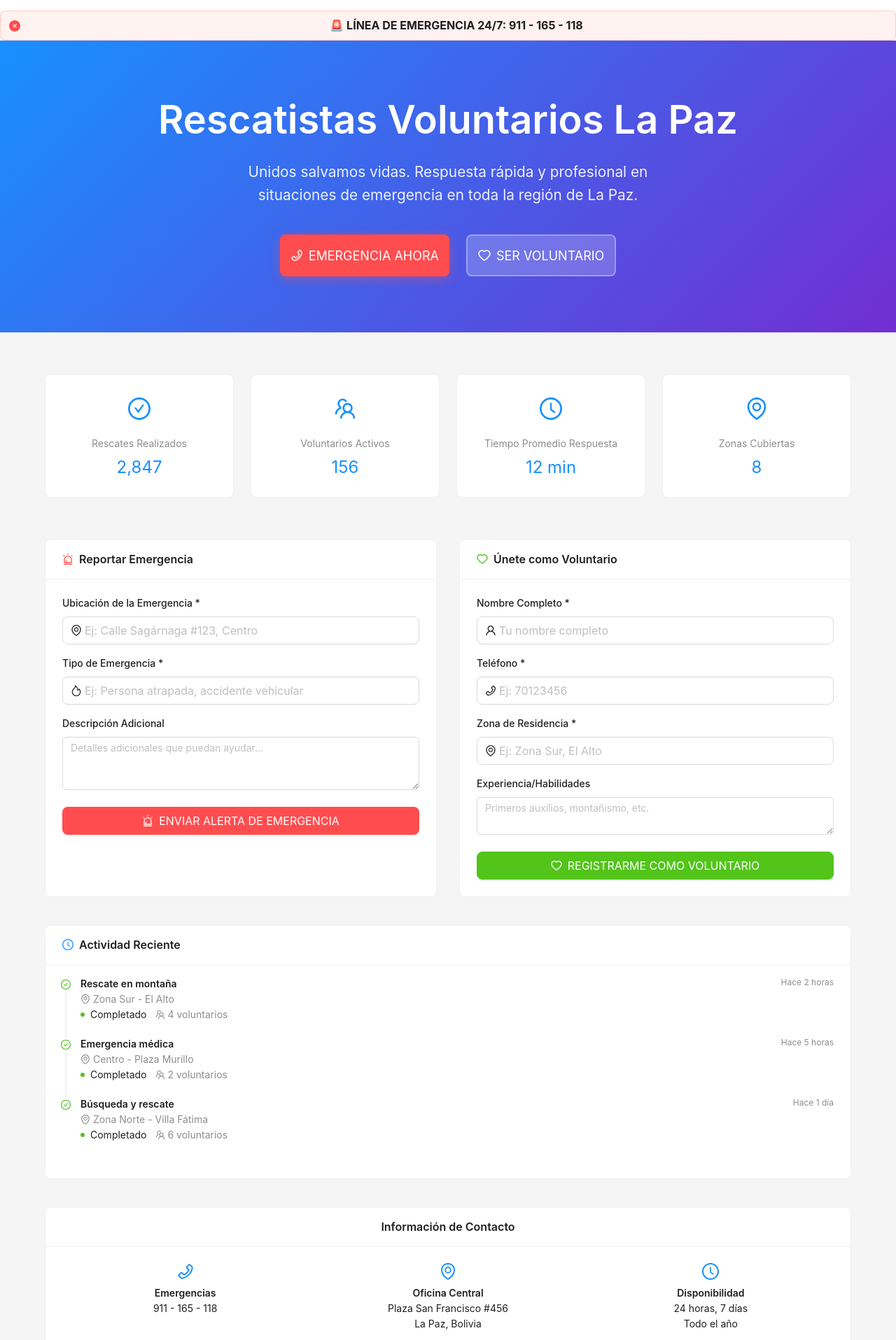
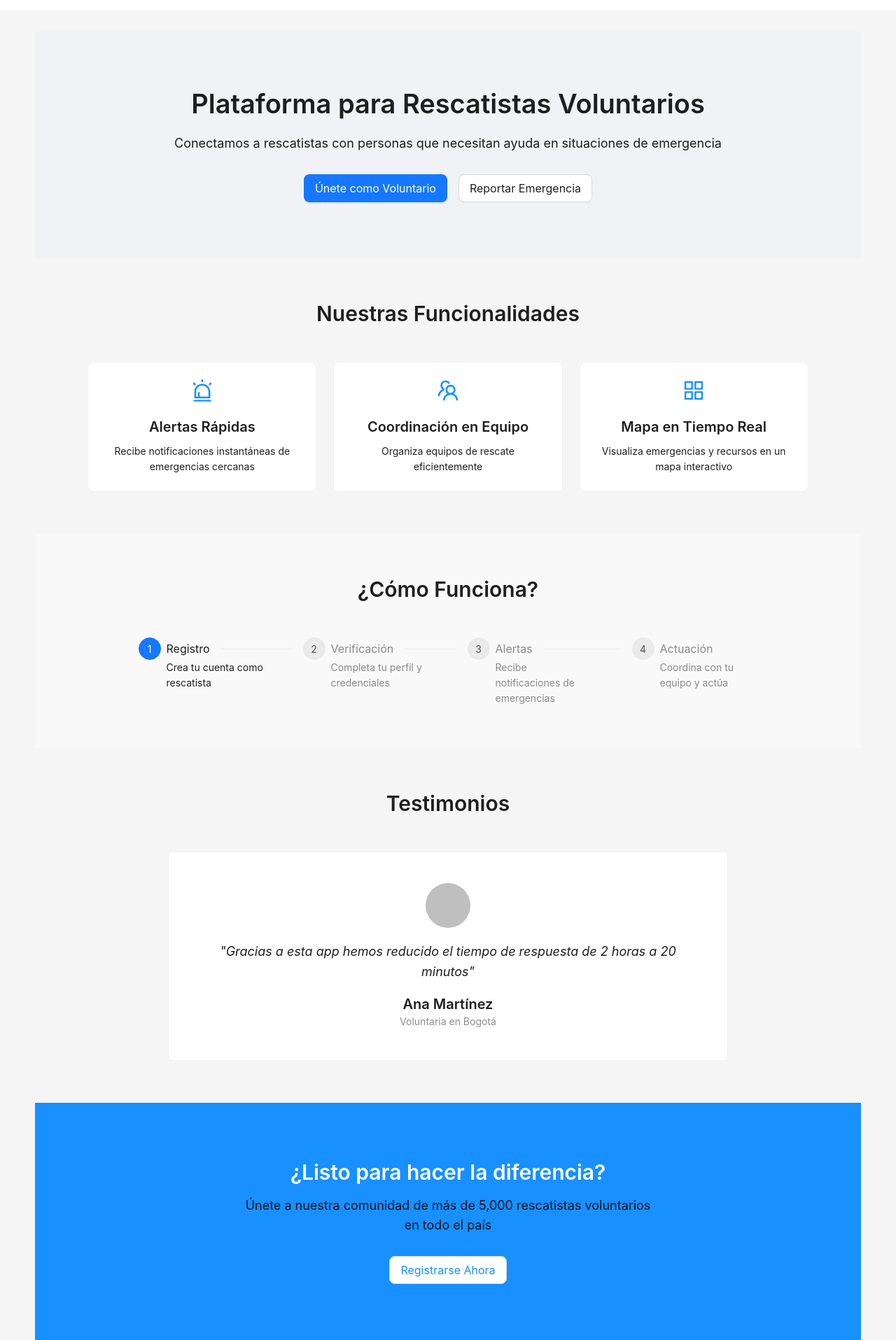
Before and after one commit to mauroSoliz98/ProyectoIntegrador, a React (Vite) app: page /home/home in a window 1280 px wide. Shown: the part 65-1980 px from the top of the page at 70% size. Built offline with nearby package versions, Linux system fonts and the light colour scheme.

Commit message:
Elaboracion de la interfaz

```diff
--- a/src/Pages/Chat/Chat.jsx
+++ b/src/Pages/Chat/Chat.jsx
@@ -43,8 +43,8 @@ const Chat = () => {
     if (!profileId) return;
 
     // Crear conexión WebSocket con el backend
-    const websocketUrl = `wss://https://proyectointegradorbackend-gbuj.onrender.com//api/chat/ws`;
-    //const websocketUrl = `ws://localhost:8000/api/chat/ws`; // Para desarrollo local
+    //const websocketUrl = `wss://https://proyectointegradorbackend-gbuj.onrender.com//api/chat/ws`;
+    const websocketUrl = `ws://localhost:8000/api/chat/ws`; // Para desarrollo local
     //websocketRef.current = serviceChat.socketConn(); //<--Falla
     websocketRef.current = new WebSocket(websocketUrl);
     websocketRef.current.onopen = () => {
--- a/src/Pages/Home/Home.jsx
+++ b/src/Pages/Home/Home.jsx
@@ -1,374 +1,160 @@
-import React, { useState } from 'react';
+import React from 'react';
+import { Layout, Menu, Button, Card, Row, Col, Typography, Steps, Avatar, Carousel } from 'antd';
 import {
-  Button,
-  Card,
-  Row,
-  Col,
-  Typography,
-  Space,
-  Statistic,
-  Badge,
-  Timeline,
-  Alert,
-  Input
-} from 'antd';
-import {
+  HomeOutlined,
+  TeamOutlined,
+  AlertOutlined,
+  LoginOutlined,
+  AppstoreOutlined,
   PhoneOutlined,
-  TeamOutlined,
-  ClockCircleOutlined,
-  CheckCircleOutlined,
-  HeartOutlined,
-  AlertOutlined,
-  UserOutlined,
-  EnvironmentOutlined,
-  SafetyOutlined,
-  FireOutlined
+  HeartOutlined
 } from '@ant-design/icons';
 
-const { Title, Paragraph, Text } = Typography;
+const { Header, Content, Footer } = Layout;
+const { Title, Text, Paragraph } = Typography;
+const { Step } = Steps;
 
-export default function RescatistasHomepage() {
-  const handleEmergencyCall = () => {
-    console.log('Llamada de emergencia activada');
-  };
-
-  const handleEmergencyReport = () => {
-    console.log('Reporte de emergencia enviado');
-  };
-
-  const handleVolunteerRegister = () => {
-    console.log('Registro de voluntario enviado');
-  };
-
-  const stats = [
-    { title: 'Rescates Realizados', value: 2847, icon: <CheckCircleOutlined /> },
-    { title: 'Voluntarios Activos', value: 156, icon: <TeamOutlined /> },
-    { title: 'Tiempo Promedio Respuesta', value: '12 min', icon: <ClockCircleOutlined /> },
-    { title: 'Zonas Cubiertas', value: 8, icon: <EnvironmentOutlined /> }
+const Home = () => {
+  // Datos de ejemplo
+  const features = [
+    {
+      title: "Alertas Rápidas",
+      icon: <AlertOutlined style={{ fontSize: '32px' }} />,
+      description: "Recibe notificaciones instantáneas de emergencias cercanas"
+    },
+    {
+      title: "Coordinación en Equipo",
+      icon: <TeamOutlined style={{ fontSize: '32px' }} />,
+      description: "Organiza equipos de rescate eficientemente"
+    },
+    {
+      title: "Mapa en Tiempo Real",
+      icon: <AppstoreOutlined style={{ fontSize: '32px' }} />,
+      description: "Visualiza emergencias y recursos en un mapa interactivo"
+    }
   ];
 
-  const recentRescues = [
+  const testimonials = [
     {
-      time: 'Hace 2 horas',
-      location: 'Zona Sur - El Alto',
-      type: 'Rescate en montaña',
-      status: 'Completado',
-      volunteers: 4
+      name: "Carlos Rodríguez",
+      role: "Rescatista en Medellín",
+      content: "Esta plataforma ha revolucionado nuestra capacidad de respuesta en desastres naturales"
     },
     {
-      time: 'Hace 5 horas',
-      location: 'Centro - Plaza Murillo',
-      type: 'Emergencia médica',
-      status: 'Completado',
-      volunteers: 2
-    },
-    {
-      time: 'Hace 1 día',
-      location: 'Zona Norte - Villa Fátima',
-      type: 'Búsqueda y rescate',
-      status: 'Completado',
-      volunteers: 6
+      name: "Ana Martínez",
+      role: "Voluntaria en Bogotá",
+      content: "Gracias a esta app hemos reducido el tiempo de respuesta de 2 horas a 20 minutos"
     }
   ];
 
   return (
-    <div style={{ minHeight: '100vh', backgroundColor: '#f5f5f5' }}>
-      {/* Header de Emergencia */}
-      <Alert
-        message="🚨 LÍNEA DE EMERGENCIA 24/7: 911 - 165 - 118"
-        type="error"
-        showIcon
-        style={{ textAlign: 'center', fontSize: '16px', fontWeight: 'bold' }}
-      />
-
+    <Layout className="layout">
       {/* Hero Section */}
-      <div style={{
-        background: 'linear-gradient(135deg, #1890ff 0%, #722ed1 100%)',
-        padding: '80px 0',
-        color: 'white',
-        textAlign: 'center'
-      }}>
-        <div style={{ maxWidth: '1200px', margin: '0 auto', padding: '0 24px' }}>
-          <Title level={1} style={{ color: 'white', fontSize: '3.5rem', margin: 0 }}>
-            Rescatistas Voluntarios La Paz
+      <Content style={{ padding: '0 50px', marginTop: 30 }}>
+        <div style={{ background: '#f0f2f5', padding: '80px 20px', textAlign: 'center' }}>
+          <Title level={1} style={{ marginBottom: 20 }}>
+            Plataforma para Rescatistas Voluntarios
           </Title>
-          <Paragraph style={{
-            color: 'rgba(255,255,255,0.9)',
-            fontSize: '1.3rem',
-            margin: '24px 0 40px',
-            maxWidth: '600px',
-            margin: '24px auto 40px'
-          }}>
-            Unidos salvamos vidas. Respuesta rápida y profesional en situaciones de emergencia
-            en toda la región de La Paz.
+          <Paragraph style={{ fontSize: '18px', maxWidth: '800px', margin: '0 auto 30px' }}>
+            Conectamos a rescatistas con personas que necesitan ayuda en situaciones de emergencia
           </Paragraph>
-
-          <Space size="large">
-            <Button
-              type="primary"
-              danger
-              size="large"
-              icon={<PhoneOutlined />}
-              onClick={handleEmergencyCall}
-              style={{
-                height: '60px',
-                fontSize: '18px',
-                background: '#ff4d4f',
-                border: 'none',
-                boxShadow: '0 4px 15px rgba(255,77,79,0.4)'
-              }}
-            >
-              EMERGENCIA AHORA
+          <Button type="primary" size="large" style={{ marginRight: '16px' }}>
+            Únete como Voluntario
           </Button>
-            <Button
-              type="default"
-              size="large"
-              icon={<HeartOutlined />}
-              style={{
-                height: '60px',
-                fontSize: '18px',
-                background: 'rgba(255,255,255,0.2)',
-                color: 'white',
-                border: '2px solid rgba(255,255,255,0.3)'
-              }}
-            >
-              SER VOLUNTARIO
-            </Button>
-          </Space>
-        </div>
+          <Button size="large">Reportar Emergencia</Button>
         </div>
 
-      <div style={{ maxWidth: '1200px', margin: '0 auto', padding: '60px 24px' }}>
-
-        {/* Estadísticas */}
-        <Row gutter={[24, 24]} style={{ marginBottom: '60px' }}>
-          {stats.map((stat, index) => (
-            <Col xs={24} sm={12} lg={6} key={index}>
-              <Card style={{ textAlign: 'center', height: '100%' }}>
-                <div style={{ fontSize: '32px', color: '#1890ff', marginBottom: '12px' }}>
-                  {stat.icon}
+        {/* Features Section */}
+        <div style={{ padding: '60px 0', textAlign: 'center' }}>
+          <Title level={2} style={{ marginBottom: 50 }}>Nuestras Funcionalidades</Title>
+          <Row gutter={[24, 48]} justify="center">
+            {features.map((feature, index) => (
+              <Col key={index} xs={24} sm={12} md={8} lg={7}>
+                <Card hoverable style={{ height: '100%' }}>
+                  <div style={{ marginBottom: 20, color: '#1890ff' }}>
+                    {feature.icon}
                   </div>
-                <Statistic
-                  title={stat.title}
-                  value={stat.value}
-                  valueStyle={{ color: '#1890ff', fontSize: '24px' }}
-                />
+                  <Title level={4}>{feature.title}</Title>
+                  <Text>{feature.description}</Text>
                 </Card>
               </Col>
             ))}
           </Row>
-
-        <Row gutter={[32, 32]}>
-          {/* Reportar Emergencia */}
-          <Col xs={24} lg={12}>
-            <Card
-              title={
-                <Space>
-                  <AlertOutlined style={{ color: '#ff4d4f' }} />
-                  <span>Reportar Emergencia</span>
-                </Space>
-              }
-              style={{ height: '100%' }}
-            >
-              <div>
-                <div style={{ marginBottom: '16px' }}>
-                  <label style={{ display: 'block', marginBottom: '8px', fontWeight: '500' }}>
-                    Ubicación de la Emergencia *
-                  </label>
-                  <Input
-                    placeholder="Ej: Calle Sagárnaga #123, Centro"
-                    prefix={<EnvironmentOutlined />}
-                    size="large"
-                  />
         </div>
 
-                <div style={{ marginBottom: '16px' }}>
-                  <label style={{ display: 'block', marginBottom: '8px', fontWeight: '500' }}>
-                    Tipo de Emergencia *
-                  </label>
-                  <Input
-                    placeholder="Ej: Persona atrapada, accidente vehicular"
-                    prefix={<FireOutlined />}
-                    size="large"
-                  />
+        {/* How it Works */}
+        <div style={{ padding: '60px 0', background: '#f9f9f9', textAlign: 'center' }}>
+          <Title level={2} style={{ marginBottom: 50 }}>¿Cómo Funciona?</Title>
+          <Row justify="center">
+            <Col xs={24} md={20} lg={18}>
+              <Steps direction={window.innerWidth < 768 ? 'vertical' : 'horizontal'} current={0}>
+                <Step title="Registro" description="Crea tu cuenta como rescatista" />
+                <Step title="Verificación" description="Completa tu perfil y credenciales" />
+                <Step title="Alertas" description="Recibe notificaciones de emergencias" />
+                <Step title="Actuación" description="Coordina con tu equipo y actúa" />
+              </Steps>
+            </Col>
+          </Row>
         </div>
 
-                <div style={{ marginBottom: '24px' }}>
-                  <label style={{ display: 'block', marginBottom: '8px', fontWeight: '500' }}>
-                    Descripción Adicional
-                  </label>
-                  <Input.TextArea
-                    rows={3}
-                    placeholder="Detalles adicionales que puedan ayudar..."
-                  />
+        {/* Testimonials */}
+        <div style={{ padding: '60px 0', textAlign: 'center' }}>
+          <Title level={2} style={{ marginBottom: 50 }}>Testimonios</Title>
+          <Carousel autoplay dotPosition="top" style={{ maxWidth: 800, margin: '0 auto' }}>
+            {testimonials.map((testimonial, index) => (
+              <div key={index}>
+                <Card style={{ padding: 20 }}>
+                  <Avatar size={64} style={{ marginBottom: 20 }} />
+                  <Paragraph style={{ fontSize: '18px', fontStyle: 'italic' }}>
+                    "{testimonial.content}"
+                  </Paragraph>
+                  <Title level={4} style={{ margin: 0 }}>{testimonial.name}</Title>
+                  <Text type="secondary">{testimonial.role}</Text>
+                </Card>
+              </div>
+            ))}
+          </Carousel>
         </div>
 
-                <Button
-                  type="primary"
-                  danger
-                  onClick={handleEmergencyReport}
-                  size="large"
-                  block
-                  icon={<AlertOutlined />}
-                >
-                  ENVIAR ALERTA DE EMERGENCIA
+        {/* Call to Action */}
+        <div style={{ padding: '80px 20px', background: '#1890ff', textAlign: 'center', color: 'white' }}>
+          <Title level={2} style={{ color: 'white' }}>
+            ¿Listo para hacer la diferencia?
+          </Title>
+          <Paragraph style={{ fontSize: '18px', maxWidth: '600px', margin: '0 auto 30px' }}>
+            Únete a nuestra comunidad de más de 5,000 rescatistas voluntarios en todo el país
+          </Paragraph>
+          <Button size="large" style={{ background: 'white', color: '#1890ff' }}>
+            Registrarse Ahora
           </Button>
         </div>
-            </Card>
+      </Content>
+
+      {/* Footer */}
+      <Footer style={{ textAlign: 'center', background: '#001529', color: 'rgba(255,255,255,0.65)' }}>
+        <Row gutter={[24, 24]}>
+          <Col xs={24} md={8}>
+            <Title level={4} style={{ color: 'white' }}>Rescatistas Voluntarios</Title>
+            <Text>Plataforma de coordinación para emergencias</Text>
           </Col>
-
-          {/* Registro de Voluntarios */}
-          <Col xs={24} lg={12}>
-            <Card
-              title={
-                <Space>
-                  <HeartOutlined style={{ color: '#52c41a' }} />
-                  <span>Únete como Voluntario</span>
-                </Space>
-              }
-              style={{ height: '100%' }}
-            >
-              <div>
-                <div style={{ marginBottom: '16px' }}>
-                  <label style={{ display: 'block', marginBottom: '8px', fontWeight: '500' }}>
-                    Nombre Completo *
-                  </label>
-                  <Input
-                    placeholder="Tu nombre completo"
-                    prefix={<UserOutlined />}
-                    size="large"
-                  />
-                </div>
-
-                <div style={{ marginBottom: '16px' }}>
-                  <label style={{ display: 'block', marginBottom: '8px', fontWeight: '500' }}>
-                    Teléfono *
-                  </label>
-                  <Input
-                    placeholder="Ej: 70123456"
-                    prefix={<PhoneOutlined />}
-                    size="large"
-                  />
-                </div>
-
-                <div style={{ marginBottom: '16px' }}>
-                  <label style={{ display: 'block', marginBottom: '8px', fontWeight: '500' }}>
-                    Zona de Residencia *
-                  </label>
-                  <Input
-                    placeholder="Ej: Zona Sur, El Alto"
-                    prefix={<EnvironmentOutlined />}
-                    size="large"
-                  />
-                </div>
-
-                <div style={{ marginBottom: '24px' }}>
-                  <label style={{ display: 'block', marginBottom: '8px', fontWeight: '500' }}>
-                    Experiencia/Habilidades
-                  </label>
-                  <Input.TextArea
-                    rows={2}
-                    placeholder="Primeros auxilios, montañismo, etc."
-                  />
-                </div>
-
-                <Button
-                  type="primary"
-                  onClick={handleVolunteerRegister}
-                  size="large"
-                  block
-                  icon={<HeartOutlined />}
-                  style={{ background: '#52c41a', borderColor: '#52c41a' }}
-                >
-                  REGISTRARME COMO VOLUNTARIO
-                </Button>
-              </div>
-            </Card>
+          <Col xs={24} md={8}>
+            <Title level={5} style={{ color: 'white' }}>Contacto</Title>
+            <Paragraph>contacto@rescatistas.org</Paragraph>
+            <Paragraph>+57 300 123 4567</Paragraph>
+          </Col>
+          <Col xs={24} md={8}>
+            <Title level={5} style={{ color: 'white' }}>Redes Sociales</Title>
+            <Button type="link" style={{ color: 'rgba(255,255,255,0.65)' }}>Facebook</Button>
+            <Button type="link" style={{ color: 'rgba(255,255,255,0.65)' }}>Twitter</Button>
+            <Button type="link" style={{ color: 'rgba(255,255,255,0.65)' }}>Instagram</Button>
           </Col>
         </Row>
+        <div style={{ marginTop: 40 }}>
+          © {new Date().getFullYear()} Rescatistas Voluntarios. Todos los derechos reservados.
+        </div>
+      </Footer>
+    </Layout>
+  );
+};
 
-        {/* Rescates Recientes */}
-        <Card
-          title={
-            <Space>
-              <ClockCircleOutlined style={{ color: '#1890ff' }} />
-              <span>Actividad Reciente</span>
-            </Space>
-          }
-          style={{ marginTop: '40px' }}
-        >
-          <Timeline>
-            {recentRescues.map((rescue, index) => (
-              <Timeline.Item
-                key={index}
-                dot={<CheckCircleOutlined style={{ color: '#52c41a' }} />}
-              >
-                <div style={{ display: 'flex', justifyContent: 'space-between', alignItems: 'flex-start' }}>
-                  <div>
-                    <Text strong>{rescue.type}</Text>
-                    <br />
-                    <Text type="secondary">
-                      <EnvironmentOutlined /> {rescue.location}
-                    </Text>
-                    <br />
-                    <Badge
-                      status="success"
-                      text={rescue.status}
-                      style={{ marginRight: '12px' }}
-                    />
-                    <Text type="secondary">
-                      <TeamOutlined /> {rescue.volunteers} voluntarios
-                    </Text>
-                  </div>
-                  <Text type="secondary" style={{ fontSize: '12px' }}>
-                    {rescue.time}
-                  </Text>
-                </div>
-              </Timeline.Item>
-            ))}
-          </Timeline>
-        </Card>
-
-        {/* Información de Contacto */}
-        <Card
-          title="Información de Contacto"
-          style={{ marginTop: '40px', textAlign: 'center' }}
-        >
-          <Row gutter={[24, 24]}>
-            <Col xs={24} md={8}>
-              <div>
-                <PhoneOutlined style={{ fontSize: '24px', color: '#1890ff', marginBottom: '8px' }} />
-                <br />
-                <Text strong>Emergencias</Text>
-                <br />
-                <Text>911 - 165 - 118</Text>
-              </div>
-            </Col>
-            <Col xs={24} md={8}>
-              <div>
-                <EnvironmentOutlined style={{ fontSize: '24px', color: '#1890ff', marginBottom: '8px' }} />
-                <br />
-                <Text strong>Oficina Central</Text>
-                <br />
-                <Text>Plaza San Francisco #456</Text>
-                <br />
-                <Text>La Paz, Bolivia</Text>
-              </div>
-            </Col>
-            <Col xs={24} md={8}>
-              <div>
-                <ClockCircleOutlined style={{ fontSize: '24px', color: '#1890ff', marginBottom: '8px' }} />
-                <br />
-                <Text strong>Disponibilidad</Text>
-                <br />
-                <Text>24 horas, 7 días</Text>
-                <br />
-                <Text>Todo el año</Text>
-              </div>
-            </Col>
-          </Row>
-        </Card>
-      </div>
-    </div>
-  );
-}
+export default Home;
```
Lines whose indentation alone changed are shown as unchanged.
